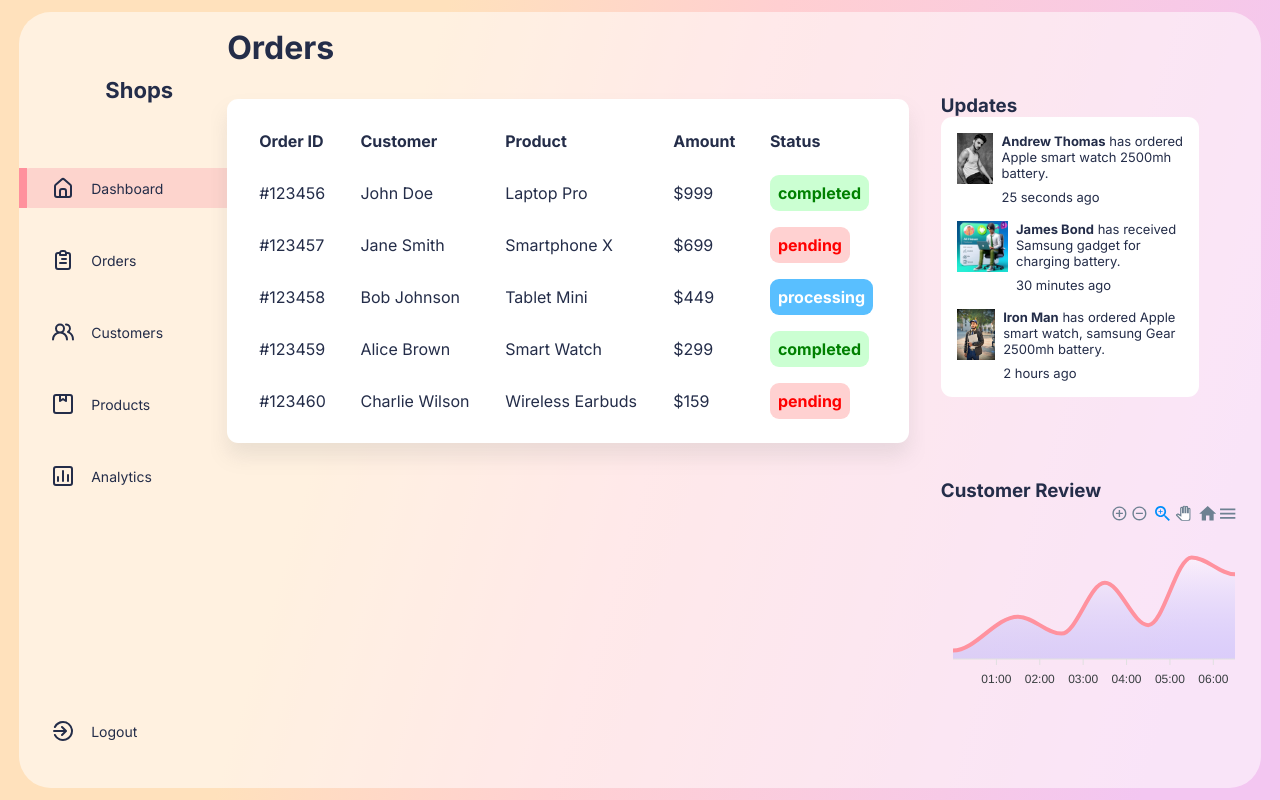
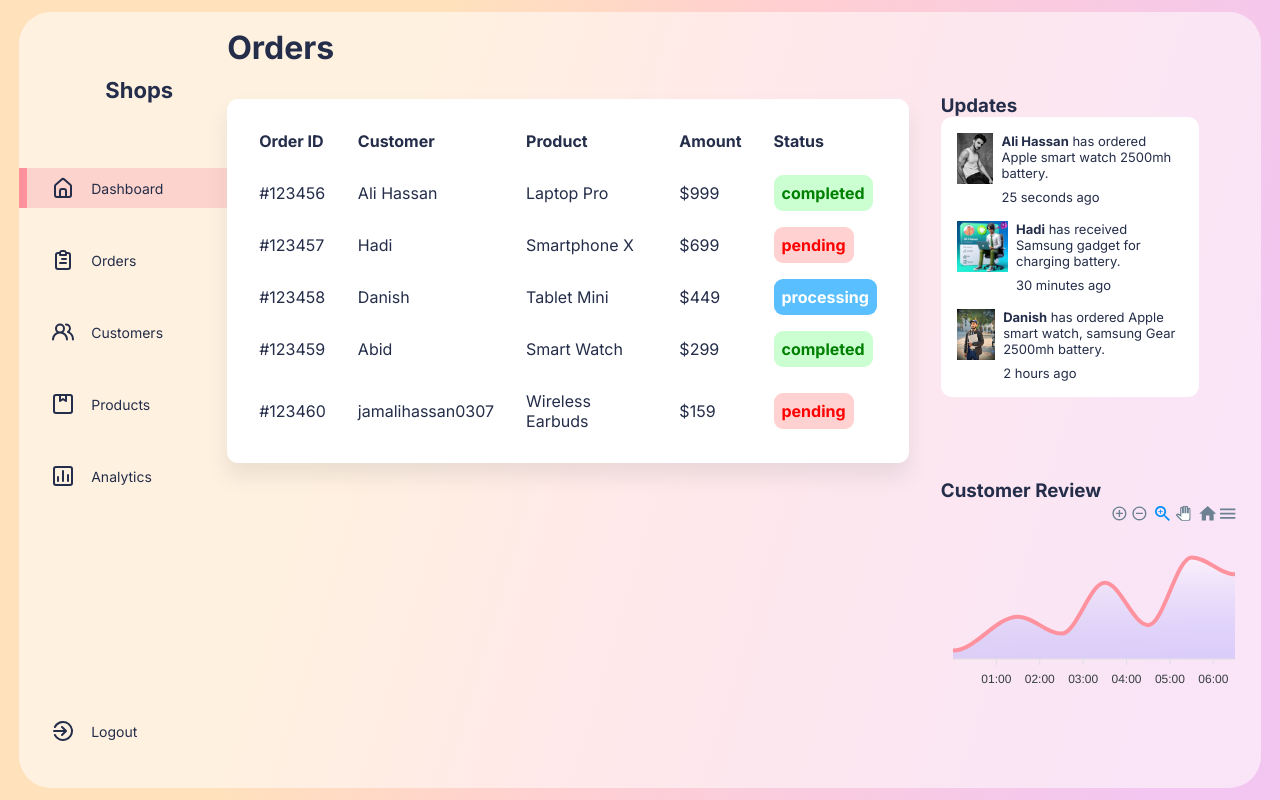
Before and after one commit to jamalihassan0307/React-Admin-Dashboard, a React (Create React App) app: page /orders in a window 1280 px wide. Built offline with nearby package versions, Linux system fonts and the light colour scheme; sample sign-in values are in the browser's storage.

Commit message:
update cutomer order names

```diff
--- a/src/Data/Data.js
+++ b/src/Data/Data.js
@@ -98,19 +98,19 @@ export const cardsData = [
 export const UpdatesData = [
   {
     img: img1,
-    name: "Andrew Thomas",
+    name: "Ali Hassan",
     noti: "has ordered Apple smart watch 2500mh battery.",
     time: "25 seconds ago",
   },
   {
     img: img2,
-    name: "James Bond",
+    name: "Hadi",
     noti: "has received Samsung gadget for charging battery.",
     time: "30 minutes ago",
   },
   {
     img: img3,
-    name: "Iron Man",
+    name: "Danish",
     noti: "has ordered Apple smart watch, samsung Gear 2500mh battery.",
     time: "2 hours ago",
   },
@@ -120,35 +120,35 @@ export const UpdatesData = [
 export const ordersData = [
   {
     orderId: "#123456",
-    customer: "John Doe",
+    customer: "Ali Hassan",
     product: "Laptop Pro",
     amount: 999,
     status: "completed",
   },
   {
     orderId: "#123457",
-    customer: "Jane Smith",
+    customer: "Hadi",
     product: "Smartphone X",
     amount: 699,
     status: "pending",
   },
   {
     orderId: "#123458",
-    customer: "Bob Johnson",
+    customer: "Danish",
     product: "Tablet Mini",
     amount: 449,
     status: "processing",
   },
   {
     orderId: "#123459",
-    customer: "Alice Brown",
+    customer: "Abid",
     product: "Smart Watch",
     amount: 299,
     status: "completed",
   },
   {
     orderId: "#123460",
-    customer: "Charlie Wilson",
+    customer: "jamalihassan0307",
     product: "Wireless Earbuds",
     amount: 159,
     status: "pending",
@@ -159,36 +159,36 @@ export const ordersData = [
 export const customersData = [
   {
     id: 1,
-    name: "John Doe",
-    email: "john@example.com",
+    name: "Ali Hassan",
+    email: "alihassan0307@gmail.com",
     spending: "$1,200",
     orders: 12,
   },
   {
     id: 2,
-    name: "Jane Smith",
-    email: "jane@example.com",
+    name: "Hadi ",
+    email: "hadi@example.com",
     spending: "$850",
     orders: 8,
   },
   {
     id: 3,
-    name: "Bob Wilson",
-    email: "bob@example.com",
+    name: "Danish",
+    email: "danish@example.com",
     spending: "$350",
     orders: 3,
   },
   {
     id: 4,
-    name: "Alice Brown",
-    email: "alice@example.com",
+    name: "Abid",
+    email: "abid@example.com",
     spending: "$2,500",
     orders: 15,
   },
   {
     id: 5,
-    name: "Charlie Davis",
-    email: "charlie@example.com",
+    name: "jamalihassan0307",
+    email: "jamalihassan0307@gmail.com",
     spending: "$630",
     orders: 6,
   },
```
